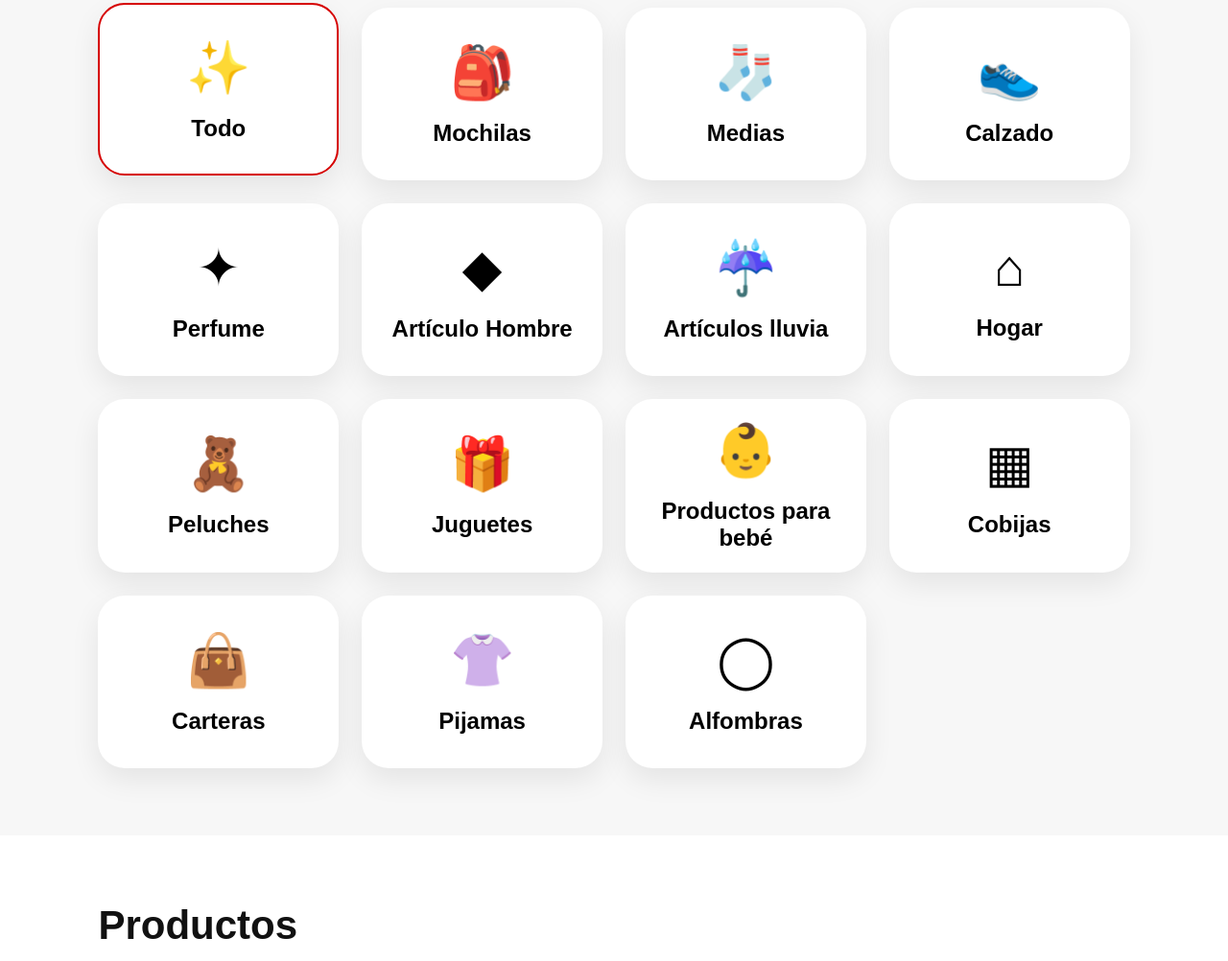
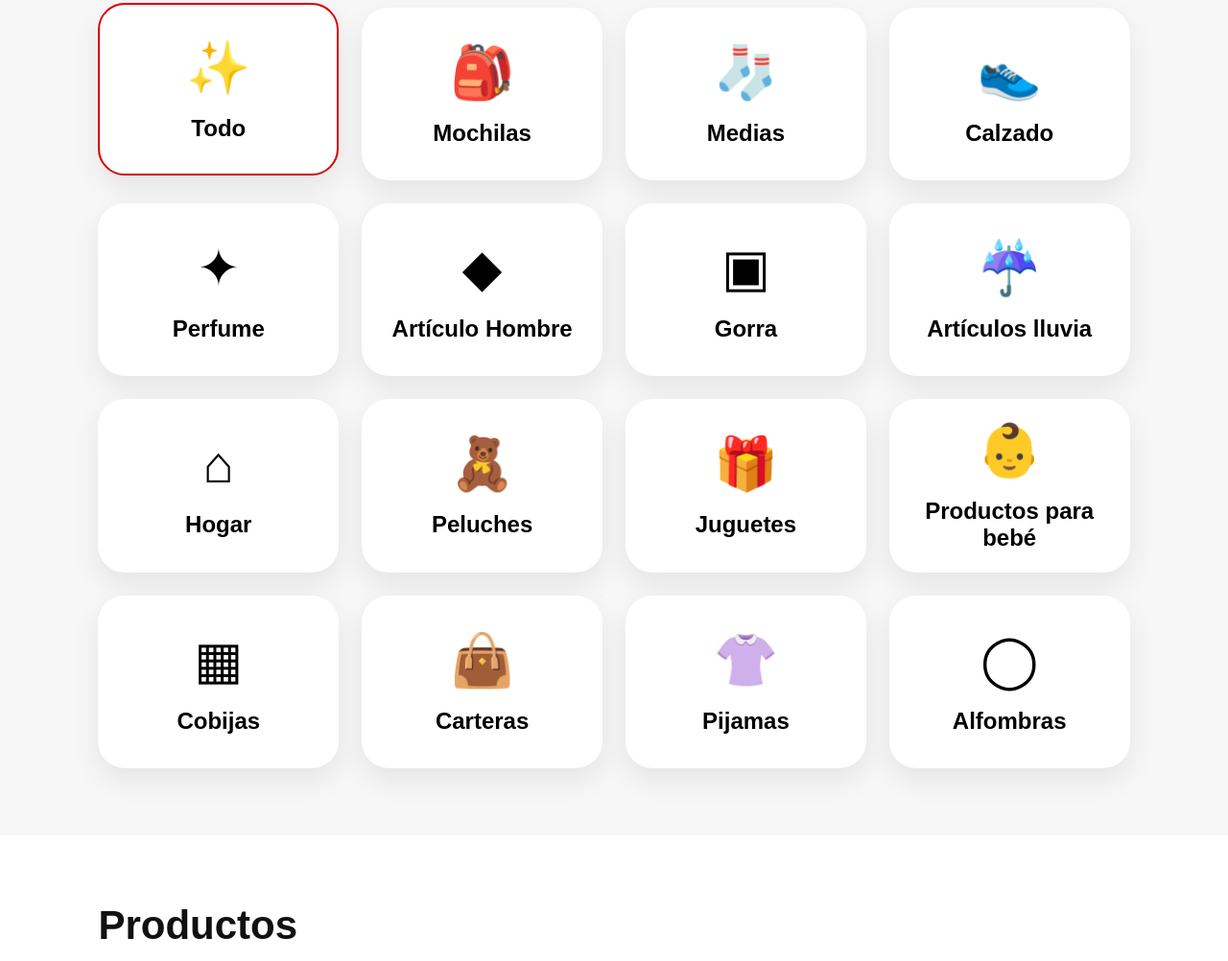
Before and after one commit to 4wd4cbfjvt-cell/IMPORTADORAMORAZAN, a website: page index.html in a window 1280 px wide. Shown: the part 945-1947 px from the top of the page at 96% size. Drawn offline with Linux system fonts and the light colour scheme; no server answers.

Commit message:
Add button for caps category in index.html

```diff
--- a/index.html
+++ b/index.html
@@ -83,6 +83,9 @@ data-zh="🚚 全国配送 • 联系我们">
         </button>
         <button class="category-card" data-category="men" onclick="filterProducts('men')">
           <span>◆</span><strong data-es="Artículo Hombre" data-zh="男士用品">Artículo Hombre</strong>
+        </button>
+        <button class="category-card" data-category="caps" onclick="filterProducts('caps')">
+          <span>▣</span><strong data-es="Gorra" data-zh="帽子">Gorra</strong>
         </button>
         <button class="category-card" data-category="rain" onclick="filterProducts('rain')">
           <span>☔</span><strong data-es="Artículos lluvia" data-zh="雨具">Artículos lluvia</strong>
```
